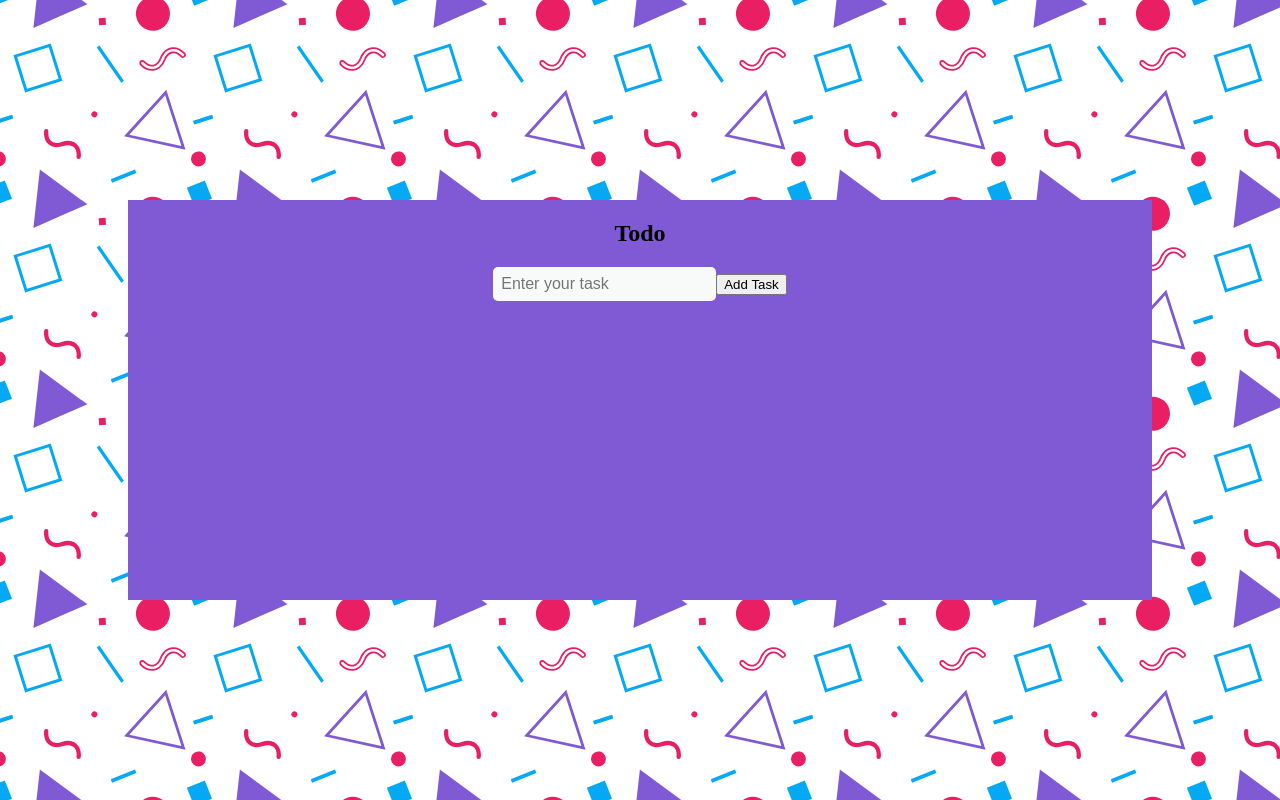
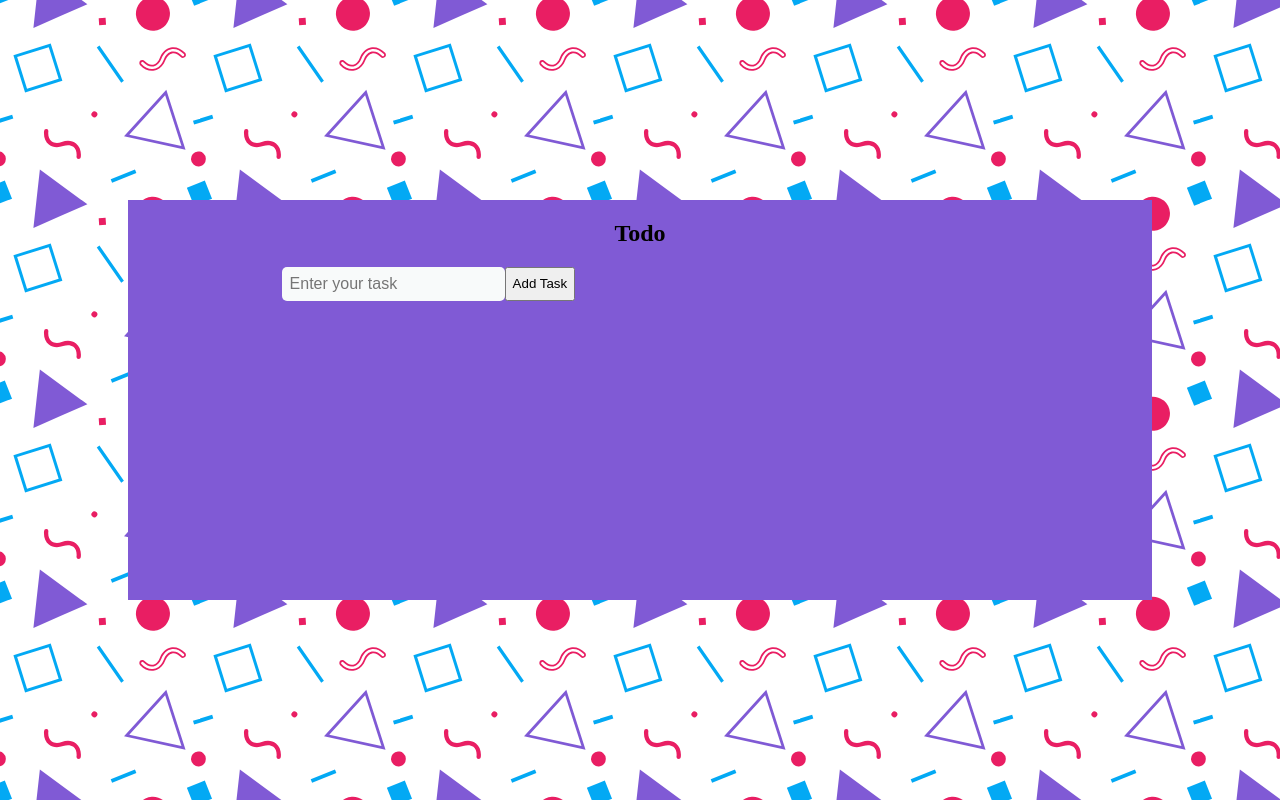
Before and after one commit to CarolANikolic/todo-list, a React (Create React App) app: page / in a window 1280 px wide. Built offline with nearby package versions, Linux system fonts and the light colour scheme.

Commit message:
style: adjust width of todo form.

```diff
--- a/src/components/TodoWrapper/TodoWrapper.jsx
+++ b/src/components/TodoWrapper/TodoWrapper.jsx
@@ -29,7 +29,7 @@ export const TodoWrapper = () => {
         <section className={styles.todoWrapper}>
             <h1>Todo</h1>
             <FormFactory
-                formStyle='todoForm'
+                formStyle={styles.todoForm}
                 type='todoForm'
                 onSubmit={handleTodoFormSubmission}
                 btnStyle='todoForm__button'
--- a/src/components/TodoWrapper/TodoWrapper.module.css
+++ b/src/components/TodoWrapper/TodoWrapper.module.css
@@ -8,3 +8,8 @@
     height: 400px;
     width: 80%;
 }
+
+.todoForm {
+    display: inherit;
+    width: 70%;
+}
```
